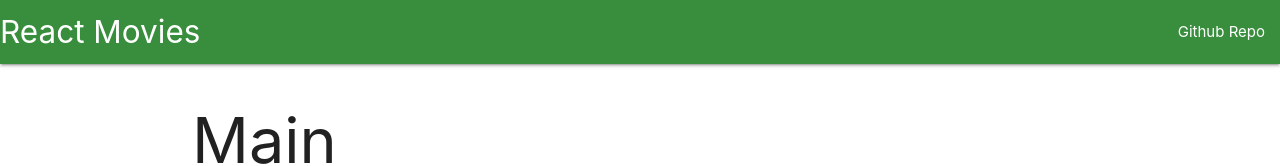
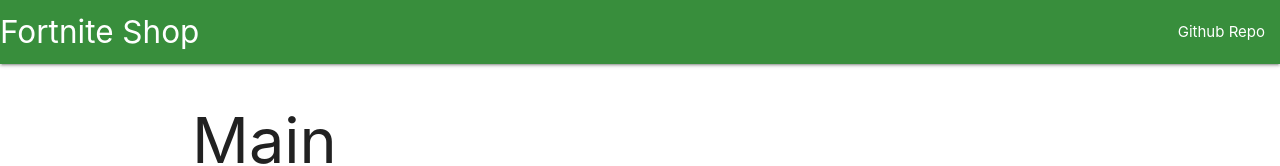
Before and after one commit to MaccKOT/react-fortnite-shop, a React (Vite) app: page / in a window 1280 px wide. Shown: the top 166 px of the page. Built offline with nearby package versions, Linux system fonts and the light colour scheme.

Commit message:
App name fix

```diff
--- a/package.json
+++ b/package.json
@@ -1,5 +1,5 @@
 {
-  "name": "omdb-movie-app",
+  "name": "fortnite-shop-app",
   "version": "0.0.0",
   "homepage": "",
   "scripts": {
--- a/src/components/layout/Header.jsx
+++ b/src/components/layout/Header.jsx
@@ -5,7 +5,7 @@
     <nav className='green darken-2'>
       <div className='nav-wrapper'>
         <a href='/' className='brand-logo'>
-          React Movies
+          Fortnite Shop
         </a>
         <ul id='nav-mobile' className='right hide-on-med-and-down'>
           <li>
```
